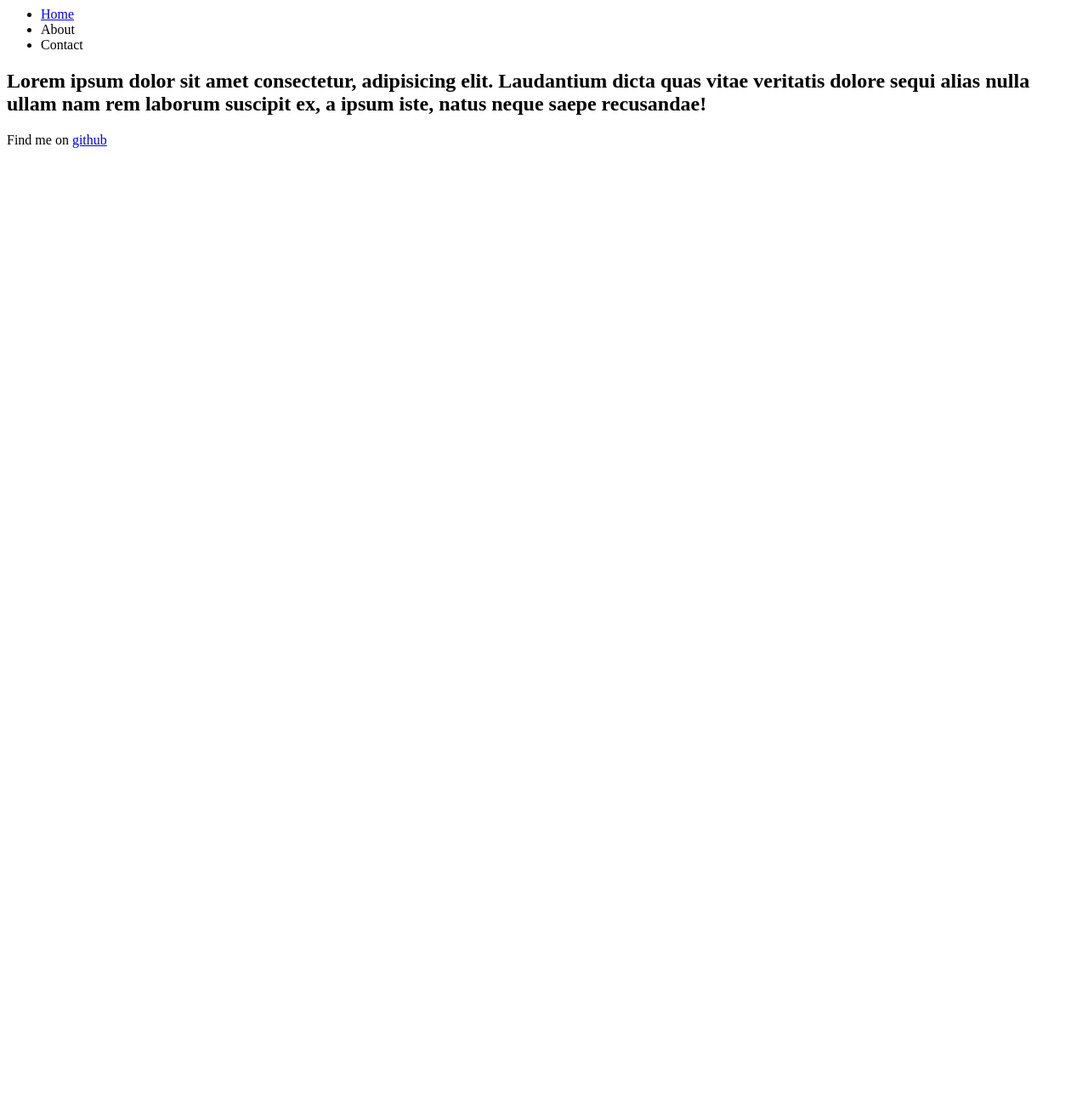
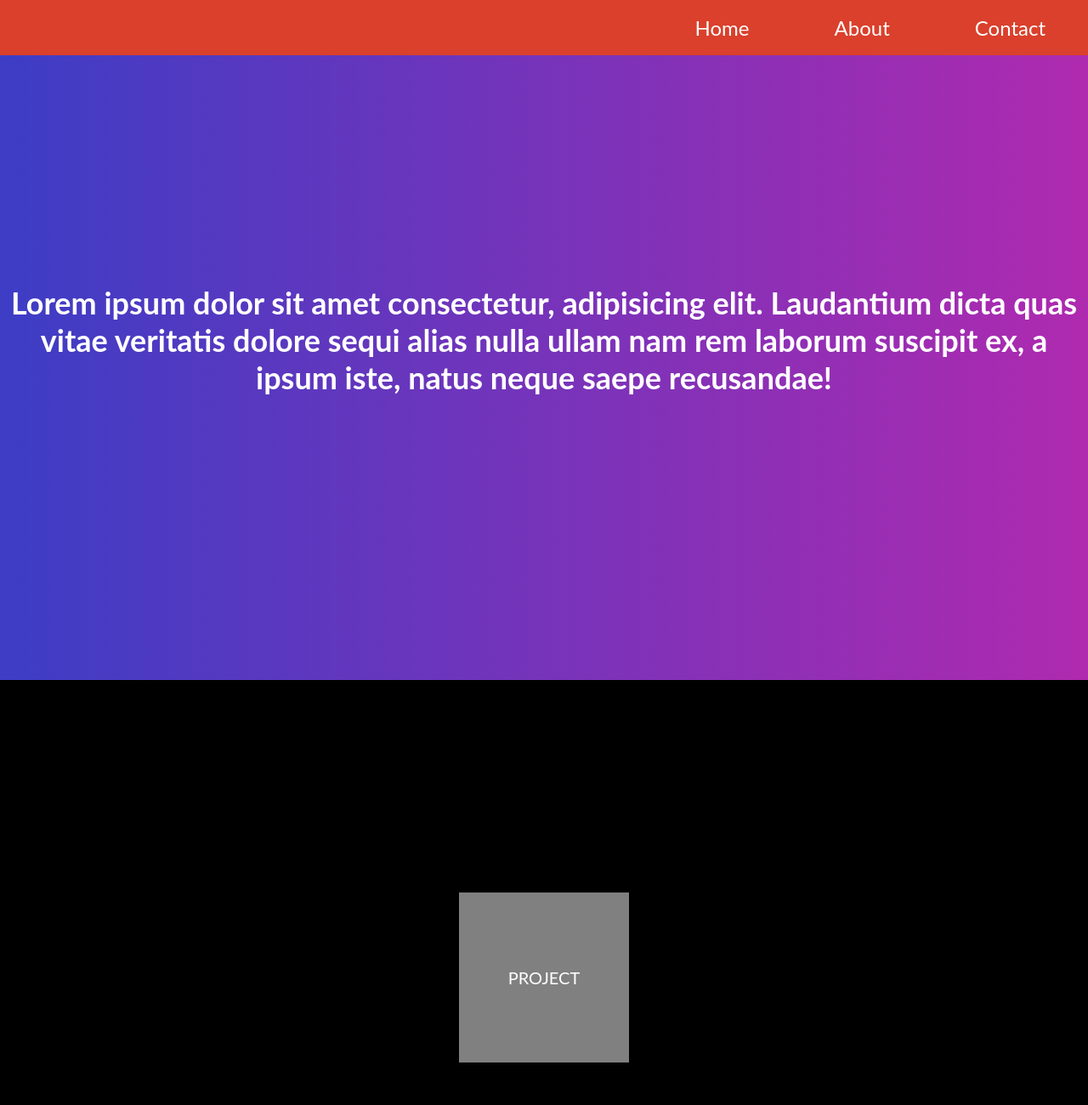
Before and after one commit to endy-aduba/portfoliowebsite, a plain HTML site: page index.html in a window 1280 px wide. Shown: the top 1300 px of the page at 85% size. Before the commit the page ends 800 px from the top, so only its background shows below. Drawn offline with Linux system fonts and the light colour scheme.

Commit message:
added css and general cleanup

```diff
--- a/css.css
+++ b/css.css
@@ -0,0 +1,102 @@
+body {
+    margin: 0px;
+    font-family: lato;
+}
+
+ul {
+    color: white;
+    list-style: none;
+    padding: 0px 0px;
+    display: flex;
+    margin: 0px;
+}
+
+li {
+    padding: 18px 50px;
+    font-size: 24px;
+    cursor: pointer;
+}
+
+@keyframes trans {
+    0% {
+        transform: scale(1)
+    }
+    50% {
+        transform: scale(1.1);
+        background-color: rgb(72, 81, 104);
+    }
+}
+
+li:hover {
+    animation-name: trans;
+    animation-duration: 1s;
+    animation-timing-function: ease-out;
+}
+
+a {
+    color: white;
+    text-decoration: none;
+}
+
+#navbar {
+    background-color: rgb(218, 64, 44);
+    display: flex;
+    justify-content: flex-end;
+    position: fixed;
+    width: 100%;
+}
+
+#welcome-section {
+    font-size: 24px;
+    width: 100%;
+    color: white;
+    height: 100vh;
+    text-align: center;
+    display: flex;
+    flex-direction: column;
+    justify-content: center;
+    background: linear-gradient(90deg, rgb(61, 61, 197), rgb(175, 42, 175))
+}
+
+
+/* section for projects */
+
+#projects {
+    background-color: black;
+    height: 700px;
+    display: flex;
+    justify-content: center;
+    align-items: center;
+}
+
+#box {
+    background-color: grey;
+    width: 200px;
+    height: 200px;
+    text-align: center;
+    display: flex;
+    align-items: center;
+    justify-content: center;
+    font-size: 20px;
+}
+
+.hi a {
+    color: rgb(253, 78, 78);
+    background: blue;
+}
+
+.hi {
+    text-align: center;
+    font-size: 40px;
+    width: 100%;
+}
+
+@media(max-width:1150px) {
+    #navbar {
+        background-color: rgb(44, 125, 218);
+        display: flex;
+        justify-content: flex-end;
+        position: fixed;
+        width: 100%;
+    }
+}
--- a/index.html
+++ b/index.html
@@ -5,10 +5,11 @@
     <meta name="viewport" content="width=device-width, initial-scale=1.0">
     <meta http-equiv="X-UA-Compatible" content="ie=edge">
     <title>Personal Portfolio</title>
+    <link rel="stylesheet" href="css.css">
 </head>
 
 <body>
-    <div class="navbar">
+    <div id="navbar">
         <ul>
             <li> <a href="#welcome-section">Home</a> </li>
             <li>About</li>
@@ -19,13 +20,13 @@
         <h1>Lorem ipsum dolor sit amet consectetur, adipisicing elit. Laudantium dicta quas vitae veritatis dolore sequi alias nulla ullam nam rem laborum suscipit ex, a ipsum iste, natus neque saepe recusandae!</h1>
     </section>
     <section id="projects">
-        <div id="project-tile">
+        <div class="project-tile">
             <a href="https://codepen.io/endy-aduba/pen/LKNKEL">
-                <div id="box"></div>
+                <div id="box">PROJECT</div>
             </a>
         </div>
     </section>
-    <div>Find me on <a href="https://github.com/endy-aduba" target="_blank">github</a> </div>
+    <div class="hi">Find me on <a href="https://github.com/endy-aduba" id="profile-link" target="_blank">github</a> </div>
 </body>
 
 </html>
```
